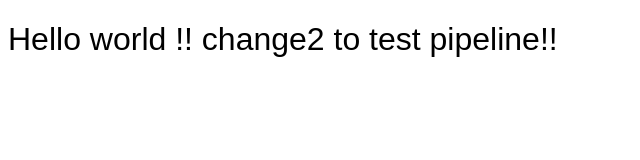
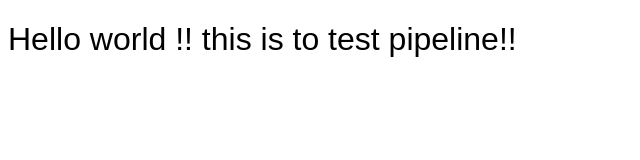
Before and after one commit to varshini2509/github-jenkins-docker, a plain HTML site: page index.html in a window 1280 px wide. Shown: the whole page, without its empty margins (0-640 px from the left). Drawn offline with Linux system fonts and the light colour scheme.

Commit message:
made some changes to index file

```diff
--- a/index.html
+++ b/index.html
@@ -15,7 +15,7 @@
 <body>
 
     <h1>
-        Hello world !! change2 to test pipeline!!
+        Hello world !! this is to test pipeline!!
     </h1>
 
 </body>
```
